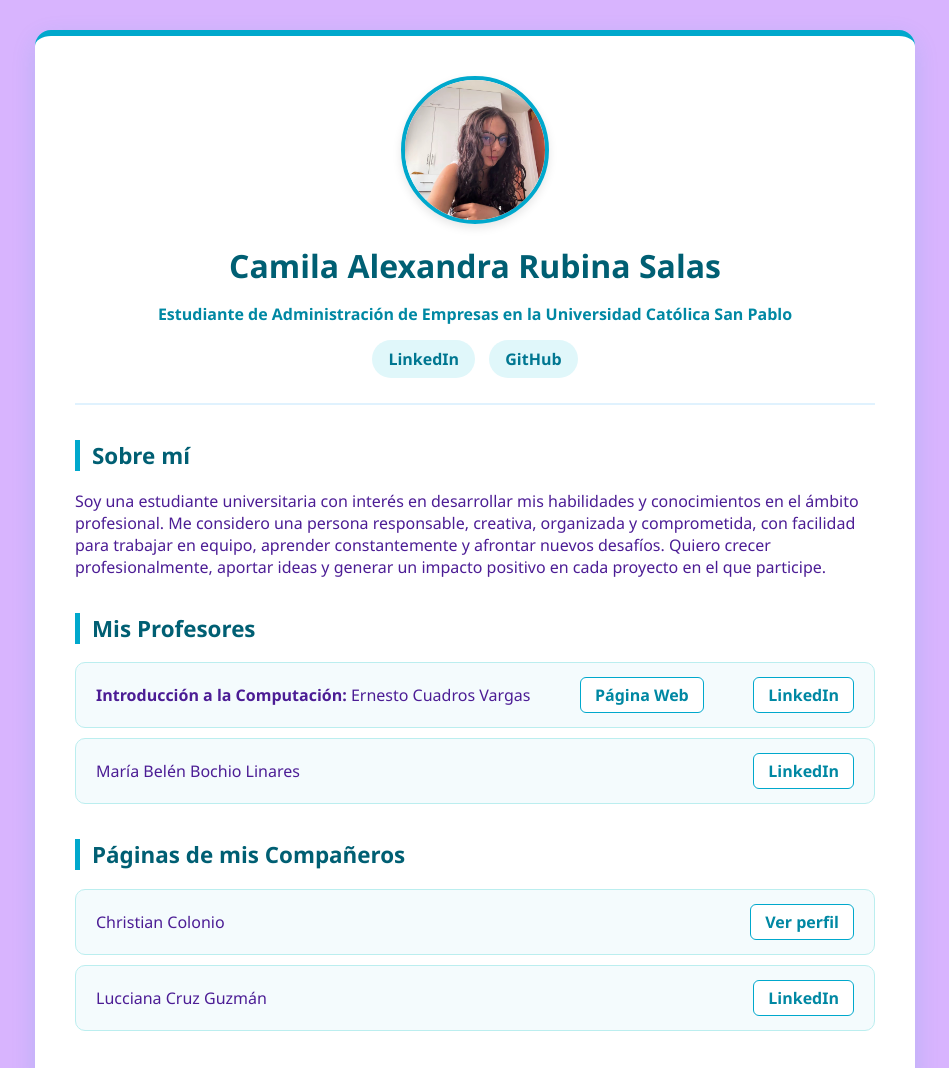
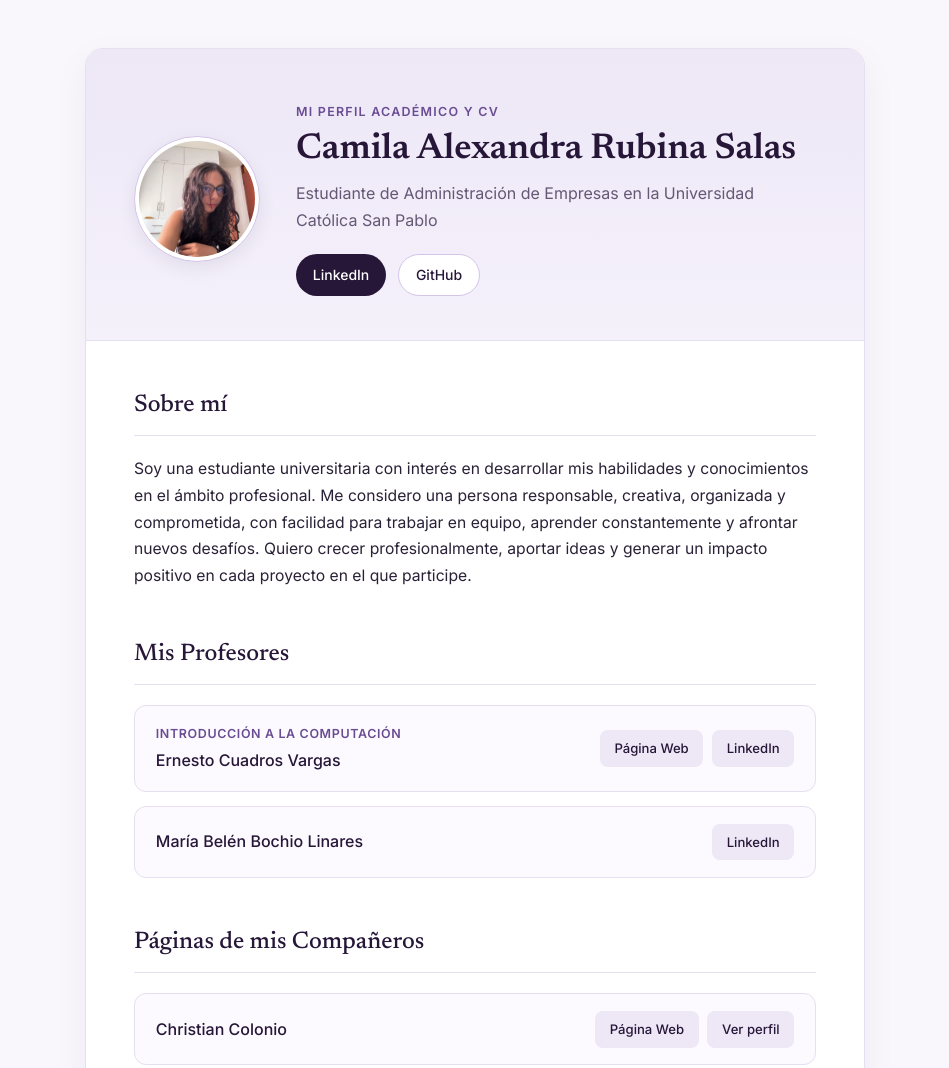
Before and after one commit to camilarubinasalas-crypto/Camila, a plain HTML site: page index.html in a window 1280 px wide. Shown: the top 1068 px of the page, without its empty margins (165-1114 px from the left). Drawn offline with Linux system fonts and the light colour scheme.

Commit message:
Enhance index.html NUEVO
Added styles and updated structure for improved layout and design.

```diff
--- a/index.html
+++ b/index.html
@@ -1,214 +1,370 @@
-
 <!DOCTYPE html>
 <html lang="es">
 <head>
   <meta charset="UTF-8">
   <meta name="viewport" content="width=device-width, initial-scale=1.0">
-    <title>Mi Perfil Académico y CV</title>
+  <title>Mi Perfil Académico y CV — Camila Alexandra Rubina Salas</title>
+  <link rel="preconnect" href="https://fonts.googleapis.com">
+  <link rel="preconnect" href="https://fonts.gstatic.com" crossorigin>
+  <link href="https://fonts.googleapis.com/css2?family=Inter:wght@300;400;500;600&family=Newsreader:ital,opsz,wght@0,6..72,400;0,6..72,500;0,6..72,600;1,6..72,400&display=swap" rel="stylesheet">
+  <style>
+    :root {
+      --bg-page: #F9F7FC;
+      --bg-card: #FFFFFF;
+      --pastel-purple: #EDE7F6;
+      --pastel-purple-hover: #E1D6F3;
+      --accent-purple: #6A4C93;
+      --dark-purple: #261638;
+      --text-main: #2A2136;
+      --text-muted: #645875;
+      --border-subtle: #E6DFF0;
+    }
 
-    <style>
+    * {
+      box-sizing: border-box;
+      margin: 0;
+      padding: 0;
+    }
+
     body {
-            font-family: 'Segoe UI', Tahoma, Geneva, Verdana, sans-serif;
-            background-color: #d8b4fe;
-            color: #4c1d95;
-            margin: 0;
-            padding: 30px 20px;
+      background-color: var(--bg-page);
+      color: var(--text-main);
+      font-family: 'Inter', -apple-system, BlinkMacSystemFont, sans-serif;
+      line-height: 1.7;
+      -webkit-font-smoothing: antialiased;
+      padding: 3rem 1.5rem;
+    }
+
+    .container {
+      max-width: 780px;
+      margin: 0 auto;
+      background-color: var(--bg-card);
+      border: 1px solid var(--border-subtle);
+      border-radius: 18px;
+      box-shadow: 0 12px 36px rgba(38, 22, 56, 0.05);
+      overflow: hidden;
+    }
+
+    /* Cabecera Académica */
+    header {
+      background: linear-gradient(180deg, var(--pastel-purple) 0%, #F5F1FB 100%);
+      padding: 3.25rem 3rem 2.75rem;
+      border-bottom: 1px solid var(--border-subtle);
       display: flex;
+      align-items: center;
+      gap: 2.25rem;
+    }
+
+    .avatar-wrapper {
+      flex-shrink: 0;
+      width: 126px;
+      height: 126px;
+      border-radius: 50%;
+      padding: 4px;
+      background-color: var(--bg-card);
+      border: 1.5px solid #D3C4E8;
+      box-shadow: 0 6px 18px rgba(38, 22, 56, 0.08);
+    }
+
+    .avatar-wrapper img {
+      width: 100%;
+      height: 100%;
+      object-fit: cover;
+      border-radius: 50%;
+      display: block;
+    }
+
+    .header-info {
+      flex: 1;
+    }
+
+    .eyebrow {
+      font-size: 0.78rem;
+      font-weight: 600;
+      text-transform: uppercase;
+      letter-spacing: 0.1em;
+      color: var(--accent-purple);
+      margin-bottom: 0.45rem;
+    }
+
+    h1 {
+      font-family: 'Newsreader', Georgia, serif;
+      font-size: 2.25rem;
+      font-weight: 600;
+      color: var(--dark-purple);
+      line-height: 1.18;
+      margin-bottom: 0.5rem;
+    }
+
+    .subtitle {
+      font-size: 1rem;
+      color: var(--text-muted);
+      font-weight: 400;
+      margin-bottom: 1.25rem;
+    }
+
+    .social-links {
+      display: flex;
+      flex-wrap: wrap;
+      gap: 0.75rem;
+    }
+
+    .btn-link {
+      display: inline-flex;
+      align-items: center;
+      gap: 0.45rem;
+      padding: 0.5rem 1.05rem;
+      border-radius: 999px;
+      font-size: 0.875rem;
+      font-weight: 500;
+      text-decoration: none;
+      transition: all 0.2s ease;
+    }
+
+    .btn-primary {
+      background-color: var(--dark-purple);
+      color: #FFFFFF;
+    }
+
+    .btn-primary:hover {
+      background-color: var(--accent-purple);
+      transform: translateY(-1px);
+    }
+
+    .btn-secondary {
+      background-color: var(--bg-card);
+      color: var(--dark-purple);
+      border: 1px solid #D4C5E8;
+    }
+
+    .btn-secondary:hover {
+      background-color: var(--pastel-purple-hover);
+      border-color: var(--accent-purple);
+      transform: translateY(-1px);
+    }
+
+    /* Contenido Principal */
+    main {
+      padding: 2.75rem 3rem 3.25rem;
+    }
+
+    section {
+      margin-bottom: 2.75rem;
+    }
+
+    section:last-child {
+      margin-bottom: 0;
+    }
+
+    h2 {
+      font-family: 'Newsreader', Georgia, serif;
+      font-size: 1.5rem;
+      font-weight: 500;
+      color: var(--dark-purple);
+      padding-bottom: 0.6rem;
+      border-bottom: 1px solid var(--border-subtle);
+      margin-bottom: 1.25rem;
+    }
+
+    .about-text {
+      font-size: 0.98rem;
+      color: var(--text-main);
+      text-align: left;
+    }
+
+    /* Listas de Profesores y Compañeros */
+    .directory-list {
+      list-style: none;
+      display: flex;
+      flex-direction: column;
+      gap: 0.9rem;
+    }
+
+    .directory-item {
+      background-color: #FCFAFF;
+      border: 1px solid var(--border-subtle);
+      border-radius: 12px;
+      padding: 1.05rem 1.3rem;
+      display: flex;
+      justify-content: space-between;
+      align-items: center;
+      gap: 1rem;
+      transition: border-color 0.2s ease, background-color 0.2s ease;
+    }
+
+    .directory-item:hover {
+      border-color: #CBB8E6;
+      background-color: #F7F2FD;
+    }
+
+    .item-details {
+      display: flex;
+      flex-direction: column;
+      gap: 0.15rem;
+    }
+
+    .course-tag {
+      font-size: 0.78rem;
+      font-weight: 600;
+      text-transform: uppercase;
+      letter-spacing: 0.05em;
+      color: var(--accent-purple);
+    }
+
+    .person-name {
+      font-size: 1rem;
+      font-weight: 500;
+      color: var(--dark-purple);
+    }
+
+    .item-actions {
+      display: flex;
+      flex-wrap: wrap;
+      gap: 0.55rem;
+      flex-shrink: 0;
+    }
+
+    .chip-link {
+      font-size: 0.82rem;
+      font-weight: 500;
+      color: var(--dark-purple);
+      background-color: var(--pastel-purple);
+      padding: 0.38rem 0.85rem;
+      border-radius: 8px;
+      text-decoration: none;
+      border: 1px solid transparent;
+      transition: all 0.2s ease;
+    }
+
+    .chip-link:hover {
+      background-color: var(--dark-purple);
+      color: #FFFFFF;
+    }
+
+    /* Responsivo */
+    @media (max-width: 640px) {
+      body {
+        padding: 1.25rem 0.85rem;
+      }
+
+      header {
+        flex-direction: column;
+        text-align: center;
+        padding: 2.25rem 1.5rem 2rem;
+        gap: 1.25rem;
+      }
+
+      h1 {
+        font-size: 1.85rem;
+      }
+
+      .social-links {
         justify-content: center;
       }
 
-        .container {
-            max-width: 800px;
-            width: 100%;
-            background: #ffffff;
-            padding: 40px;
-            border-radius: 16px;
-            box-shadow: 0 8px 24px rgba(0, 168, 204, 0.15);
-            border-top: 6px solid #00a8cc;
+      main {
+        padding: 2rem 1.5rem 2.25rem;
       }
 
-        header {
-            text-align: center;
-            border-bottom: 2px solid #e0f2fe;
-            padding-bottom: 25px;
+      .directory-item {
+        flex-direction: column;
+        align-items: flex-start;
       }
 
-        .profile-img {
-            width: 140px;
-            height: 140px;
-            border-radius: 50%;
-            object-fit: cover;
-            border: 4px solid #00a8cc;
-            box-shadow: 0 4px 10px rgba(0, 0, 0, 0.1);
-        }
-
-        h1 {
-            margin: 15px 0 5px;
-            color: #005f73;
-        }
-
-        .subtitle {
-            color: #0088a3;
-            font-weight: 600;
-            margin-bottom: 15px;
-        }
-
-        .social-links a {
-            display: inline-block;
-            margin: 0 5px;
-            padding: 8px 16px;
-            background-color: #e0f7fa;
-            color: #007791;
-            text-decoration: none;
-            font-weight: bold;
-            border-radius: 20px;
-            transition: 0.3s;
-        }
-
-        .social-links a:hover {
-            background-color: #00a8cc;
-            color: #ffffff;
-        }
-
-        h2 {
-            color: #005f73;
-            border-left: 5px solid #00a8cc;
-            padding-left: 12px;
-            margin-top: 35px;
-            font-size: 1.4rem;
-        }
-
-        ul {
-            list-style: none;
-            padding: 0;
-        }
-
-        li {
-            background: #f4fbfd;
-            border: 1px solid #bbeeef;
-            margin: 10px 0;
-            padding: 14px 20px;
-            border-radius: 10px;
-            display: flex;
-            justify-content: space-between;
-            align-items: center;
-            gap: 12px;
-            flex-wrap: wrap;
-        }
-
-        li a {
-            color: #0088a3;
-            text-decoration: none;
-            font-weight: bold;
-            background: #ffffff;
-            padding: 6px 14px;
-            border-radius: 6px;
-            border: 1px solid #00a8cc;
-            transition: 0.3s;
-        }
-
-        li a:hover {
-            background: #00a8cc;
-            color: #ffffff;
-        }
-
-        @media (max-width: 600px) {
-            .container {
-                padding: 22px;
-            }
-
-            li {
-                flex-direction: column;
-                align-items: flex-start;
+      .item-actions {
+        margin-top: 0.35rem;
       }
     }
   </style>
 </head>
-
 <body>
 
   <div class="container">
-
     <header>
-        <img src="Perfil.jpg.JPG"
-             alt="Foto de perfil" class="profile-img">
-
+      <div class="avatar-wrapper">
+        <img src="Perfil.jpg.JPG" alt="Foto de perfil de Camila Alexandra Rubina Salas">
+      </div>
+      <div class="header-info">
+        <p class="eyebrow">Mi Perfil Académico y CV</p>
         <h1>Camila Alexandra Rubina Salas</h1>
-
-        <p class="subtitle">
-            Estudiante de Administración de Empresas
-            en la Universidad Católica San Pablo
-        </p>
-
+        <p class="subtitle">Estudiante de Administración de Empresas en la Universidad Católica San Pablo</p>
         <div class="social-links">
-            <a href="https://www.linkedin.com/in/camila-alexandra-rubina-salas-037a02449" target="_blank" rel="noopener noreferrer">LinkedIn</a>
-
-           <a href="https://github.com/camilarubinasalas-crypto" target="_blank" rel="noopener noreferrer">GitHub</a>
+          <a href="https://www.linkedin.com/in/camila-alexandra-rubina-salas-037a02449" target="_blank" rel="noopener noreferrer" class="btn-link btn-primary">
+            LinkedIn
+          </a>
+          <a href="https://github.com/camilarubinasalas-crypto" target="_blank" rel="noopener noreferrer" class="btn-link btn-secondary">
+            GitHub
+          </a>
+        </div>
       </div>
     </header>
 
-    <section>
-        <h2>Sobre mí</h2>
-
-        <p>
-            Soy una estudiante universitaria con interés en desarrollar
-            mis habilidades y conocimientos en el ámbito profesional.
-            Me considero una persona responsable, creativa, organizada
-            y comprometida, con facilidad para trabajar en equipo,
-            aprender constantemente y afrontar nuevos desafíos.
-            Quiero crecer profesionalmente, aportar ideas y generar
-            un impacto positivo en cada proyecto en el que participe.
+    <main>
+      <section aria-labelledby="sobre-mi-heading">
+        <h2 id="sobre-mi-heading">Sobre mí</h2>
+        <p class="about-text">
+          Soy una estudiante universitaria con interés en desarrollar mis habilidades y conocimientos en el ámbito profesional. Me considero una persona responsable, creativa, organizada y comprometida, con facilidad para trabajar en equipo, aprender constantemente y afrontar nuevos desafíos. Quiero crecer profesionalmente, aportar ideas y generar un impacto positivo en cada proyecto en el que participe.
         </p>
       </section>
 
-    <section>
-        <h2>Mis Profesores</h2>
-
-        <ul>
-<li>
-    <span>
-        <strong>Introducción a la Computación:</strong>
-        Ernesto Cuadros Vargas
-    </span>
-
-    <!-- Enlace a su página web -->
-    <a href="https://socios.spc.org.pe/ecuadros/" rel="noopener noreferrer" target="_blank">
-        Página Web
-    </a>
-
-    <!-- Enlace a su LinkedIn (añadido) -->
-    <a href="https://www.linkedin.com/in/ernesto-cuadros-vargas" rel="noopener noreferrer" target="_blank">
-        LinkedIn
-    </a>
+      <section aria-labelledby="profesores-heading">
+        <h2 id="profesores-heading">Mis Profesores</h2>
+        <ul class="directory-list">
+          <li class="directory-item">
+            <div class="item-details">
+              <span class="course-tag">Introducción a la Computación</span>
+              <span class="person-name">Ernesto Cuadros Vargas</span>
+            </div>
+            <div class="item-actions">
+              <a href="https://socios.spc.org.pe/ecuadros/" target="_blank" rel="noopener noreferrer" class="chip-link">Página Web</a>
+              <a href="https://www.linkedin.com/in/ernesto-cuadros-vargas" target="_blank" rel="noopener noreferrer" class="chip-link">LinkedIn</a>
+            </div>
           </li>
 
-            <li>
-    <span>María Belén Bochio Linares</span>
-    <a href="https://www.linkedin.com/in/maría-belén-bocchio-linares-96846035" rel="noopener noreferrer" target="_blank">LinkedIn</a>
+          <li class="directory-item">
+            <div class="item-details">
+              <span class="person-name">María Belén Bochio Linares</span>
+            </div>
+            <div class="item-actions">
+              <a href="https://www.linkedin.com/in/maría-belén-bocchio-linares-96846035" target="_blank" rel="noopener noreferrer" class="chip-link">LinkedIn</a>
+            </div>
           </li>
         </ul>
       </section>
 
-    <section>
-        <h2>Páginas de mis Compañeros</h2>
-
-        <ul>
-            <li>
-                <span>Christian Colonio</span>
-
-                <a href="https://www.linkedin.com/in/christian-colonio-633311436/"
-                   target="_blank" rel="noopener noreferrer">
-                    Ver perfil
-                </a>
+      <section aria-labelledby="companeros-heading">
+        <h2 id="companeros-heading">Páginas de mis Compañeros</h2>
+        <ul class="directory-list">
+          <li class="directory-item">
+            <div class=https://www.linkedin.com/in/luccianna-antonella-cruz-guzmán-b3a9b1449?utm_source=share_via&utm_content=profile&utm_medium=member_ioshttps://www.linkedin.com/in/luccianna-antonella-cruz-guzmán-b3a9b1449?utm_source=share_via&utm_content=profile&utm_medium=member_ios"item-details">
+              <span class="person-name">Christian Colonio</span>
+            </div>
+            <div class="item-actions">
+                 <a href="https://coloniocl.github.io/ChristianColonio/" target="_blank" rel="noopener noreferrer" class="chip-link">Página Web</a>
+              <a href="https://www.linkedin.com/in/christian-colonio-633311436/" target="_blank" rel="noopener noreferrer" class="chip-link">Ver perfil</a>
+            </div>
           </li>
 
-            <li>
-    <span>Lucciana Cruz Guzmán</span>
-    <a href="https://www.linkedin.com/in/luccianna-cruz-guzmán-b3a9b1449" target="_blank" rel="noopener noreferrer">LinkedIn</a>
+          <li class="directory-item">
+            <div class="item-details">
+              <span class="person-name">Lucciana Cruz Guzmán</span>
+            </div>
+            <div class="item-actions">
+                <a href="https://lulucg1509-sys.github.io/LucciannaCruzGuzman.github.io/" target="_blank" rel="noopener noreferrer" class="chip-link">Página Web</a>
+              <a href="https://www.linkedin.com/in/luccianna-antonella-cruz-guzmán-b3a9b1449?utm_source=share_via&utm_content=profile&utm_medium=member_ios">LinkedIn</a>
+            </div>
+          <li class="directory-item">
+            <div class="item-details">
+              <span class="person-name">Angeles Vilca Choque </span>
+            </div>
+            <div class="item-actions">
+              <a href="https://www.linkedin.com/in/angeles-gabriela-vilca-choque-53a967449/" target="_blank" rel="noopener noreferrer" class="chip-link">Ver perfil</a>
+            </div>
           </li>
+
         </ul>
       </section>
-
+    </main>
   </div>
 
 </body>
```
Lines whose indentation alone changed are shown as unchanged.
